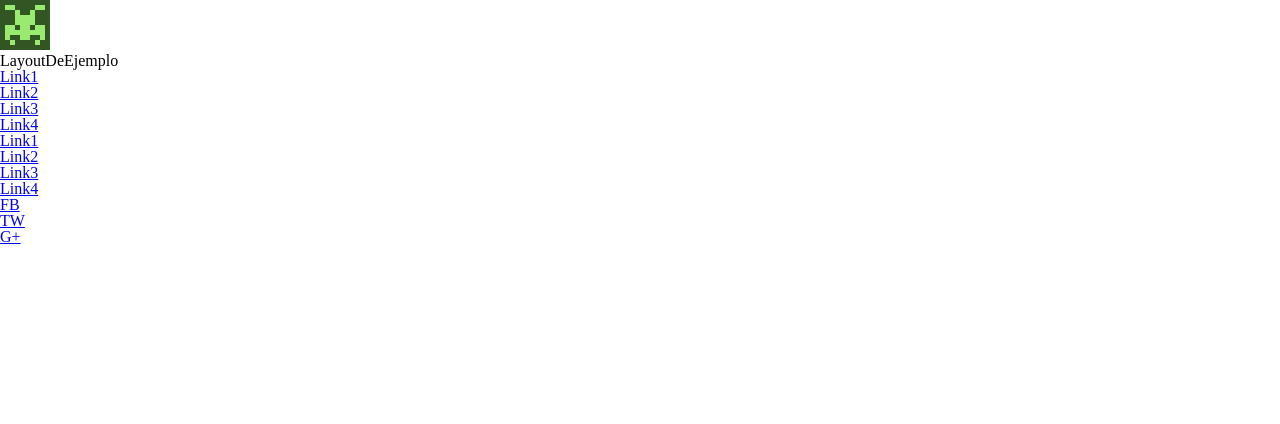
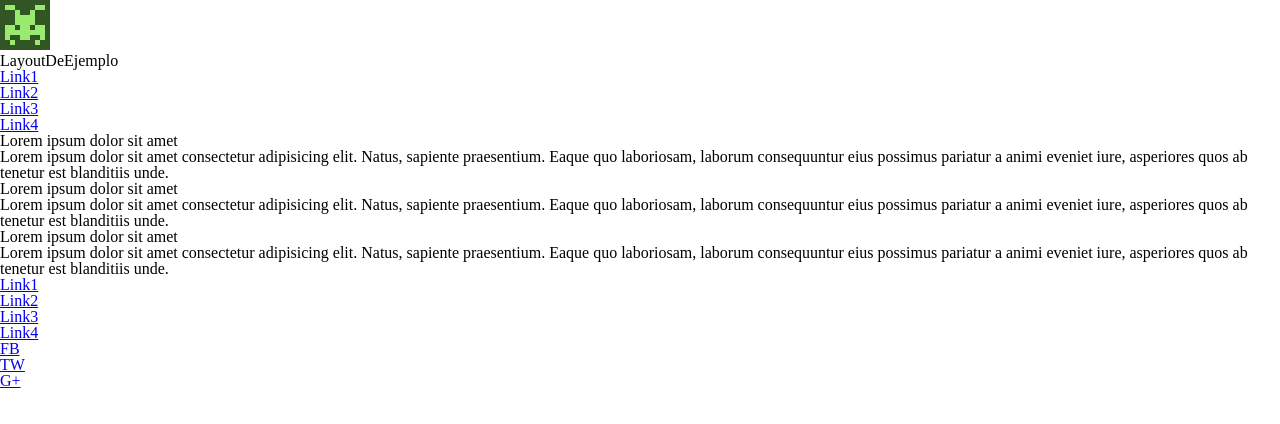
Before and after one commit to manuelainclan/prueba-tecnica-create, a website: page src/html/index.html in a window 1280 px wide. Drawn offline with nearby package versions, Linux system fonts and the light colour scheme; files that its build step writes are made by us from their sources; files whose address does not match are found by name.

Commit message:
Add main HTML structure, section & aside

```diff
--- /dev/null
+++ b/src/html/partials/aside.html
@@ -0,0 +1,6 @@
+<aside class="aside">
+    <div class="aside-div">
+        <div class="aside-div-1"></div>
+        <div class="aside-div-2"></div>
+    </div>
+</aside>
--- a/src/html/partials/main.html
+++ b/src/html/partials/main.html
@@ -1,3 +1,4 @@
 <main class="main">
-
+    <include src="./section.html"></include>
+    <include src="./aside.html"></include>
 </main>
--- /dev/null
+++ b/src/html/partials/section.html
@@ -0,0 +1,22 @@
+<section class="section">
+    <article class="section-article-1">
+        <h2 class="section-article-1-h2">Lorem ipsum dolor sit amet</h2>
+        <p class="section-article-1-p">Lorem ipsum dolor sit amet consectetur adipisicing elit. Natus, sapiente
+            praesentium. Eaque quo laboriosam, laborum consequuntur eius possimus pariatur a animi eveniet iure,
+            asperiores quos ab tenetur est blanditiis unde. </p>
+    </article>
+    <article class="section-article-2">
+        <h2 class="section-article-2-h2">Lorem ipsum dolor sit amet</h2>
+        <p class="section-article-2-p">Lorem ipsum dolor sit amet consectetur adipisicing elit. Natus, sapiente
+            praesentium. Eaque quo laboriosam, laborum consequuntur eius possimus pariatur a animi eveniet iure,
+            asperiores quos ab tenetur est blanditiis unde. </p>
+    </article>
+    <article class="section-article-3">
+        <h2 class="section-article-3-h2">Lorem ipsum dolor sit amet</h2>
+        <p class="section-article-3-p">Lorem ipsum dolor sit amet consectetur adipisicing elit. Natus, sapiente
+            praesentium. Eaque quo laboriosam, laborum consequuntur eius possimus pariatur a animi eveniet iure,
+            asperiores quos ab tenetur est blanditiis unde. </p>
+    </article>
+
+
+</section>
```
